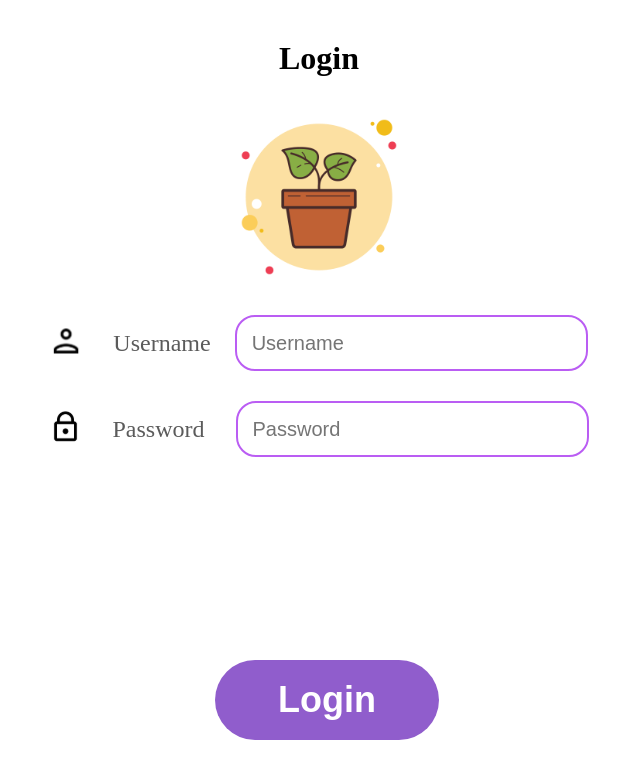
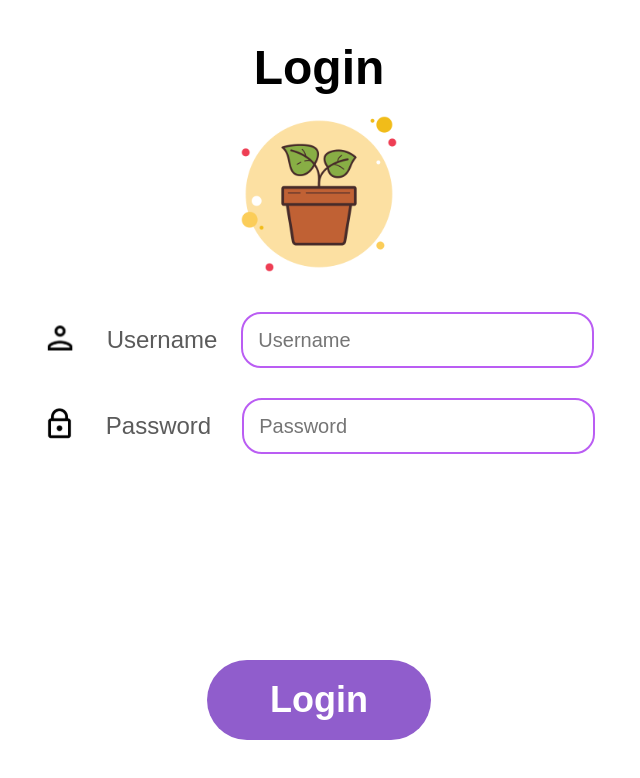
Before and after one commit to ThawatJaru/automated_plant_react, a React (Create React App) app: page / in a window 1280 px wide. Shown: the top 778 px of the page, without its empty margins (321-961 px from the left). Built offline with nearby package versions, Linux system fonts and the light colour scheme.

Commit message:
improve: Login Page Center

```diff
--- a/src/styles/page/login.css
+++ b/src/styles/page/login.css
@@ -1,7 +1,20 @@
-.my_class {
-    color: blue;
-  }
-  .pos_login {
+body{
+    font-family: 'Poppins', sans-serif;
+    align-items: center;
+    /* display: table-cell;
+    vertical-align:middle; */
+    margin: 0 auto;
+}
+
+h1{
+    font-size: 48px;
+    font-weight: bold;
+    color: black;
+    text-align: center;
+    margin: 0;
+}
+
+.pos_login {
     margin-top: 40px;
     text-align: center;
   }
```
